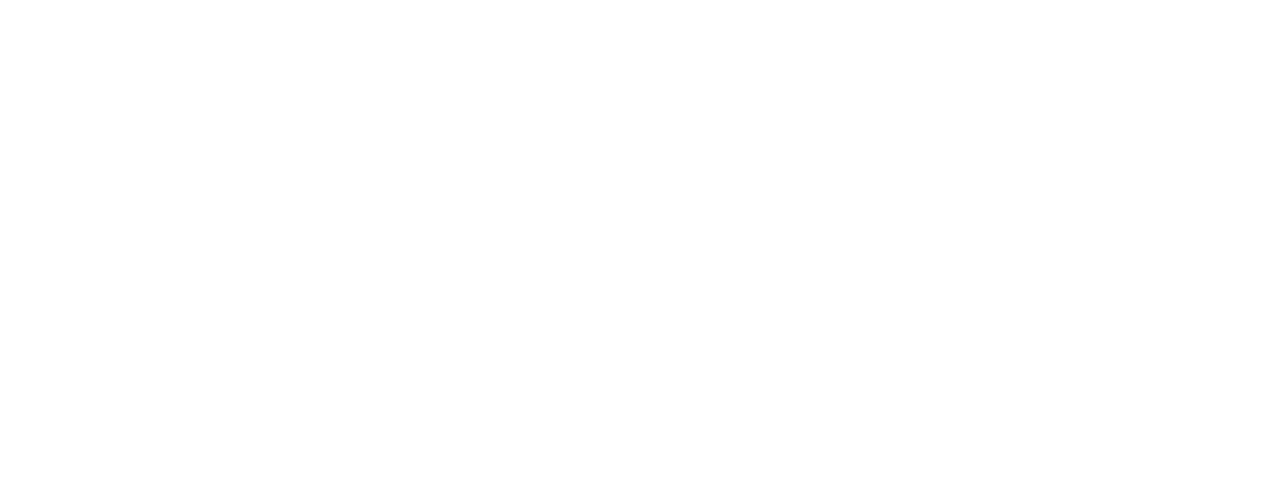
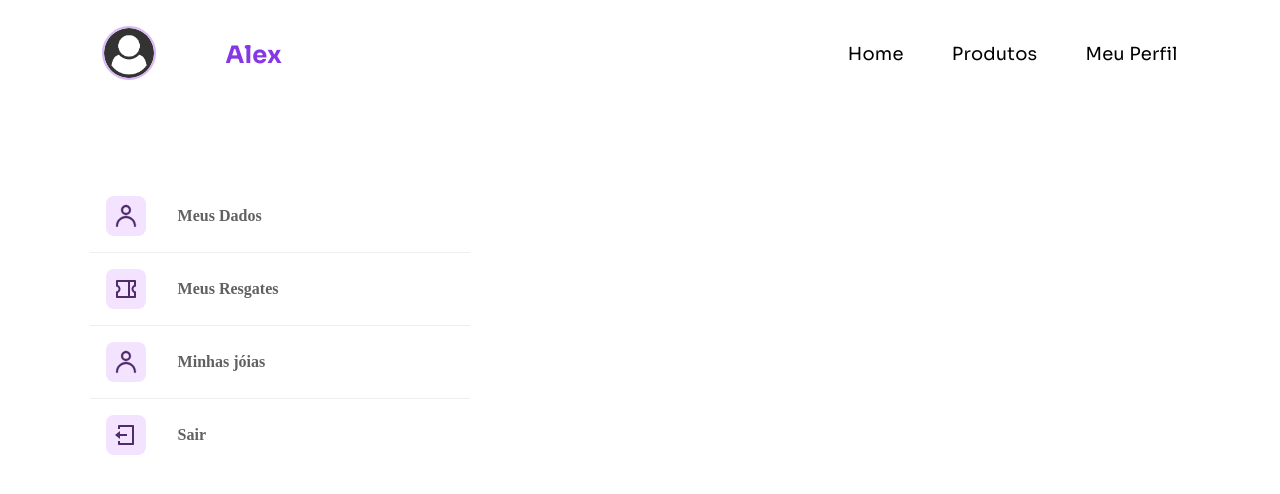
Before and after one commit to lhsmachado/Frontend-Culture-Code, a React (Vite) app: page /perfil in a window 1280 px wide. Before the commit this address had no page. Shown: the top 494 px of the page. Built offline with nearby package versions, Linux system fonts and the light colour scheme; a web font is replaced by a local one.

Commit message:
Feature: Criação da pagina de perfil

```diff
--- a/src/components/Navigation/Navigation.tsx
+++ b/src/components/Navigation/Navigation.tsx
@@ -23,7 +23,7 @@
   }
 
   let customColorsStrong = "#ffff";
-  if (location.pathname === "/produtos") {
+  if (location.pathname === "/produtos" || location.pathname === "/perfil") {
     customColorsStrong = "#8638e5";
   }
 
@@ -43,7 +43,7 @@
         <S.Links customColors={customColorslinks} to={"/produtos"}>
           {produtos}
         </S.Links>
-        <S.Links customColors={customColorslinks} to={"/home"}>
+        <S.Links customColors={customColorslinks} to={"/perfil"}>
           {myPerfil}
         </S.Links>
       </S.DivLinksNavigation>
--- a/src/components/ProfileCardJewels/ProfileCardJewelsStyle.tsx
+++ b/src/components/ProfileCardJewels/ProfileCardJewelsStyle.tsx
@@ -5,7 +5,7 @@
     width: 31rem;
     border-radius: 3rem;
     background-color: #ffffff;
-    box-shadow: 0 0 10px rgba(0, 0, 0, 0.5);
+    box-shadow: 0px 7px 30px 0px rgba(187, 192, 205, 0.4);
     padding-left: 4rem;
     padding-top: 3.75rem;
     padding-bottom: 3.75rem;
--- a/src/components/ProfileCardProductRedeems/ProfileCardProductRedeems.tsx
+++ b/src/components/ProfileCardProductRedeems/ProfileCardProductRedeems.tsx
@@ -31,6 +31,16 @@
                     </div>
 
                 </S.ProductCard>
+                <S.ProductCard>
+                    <div>
+                    <S.ProductImage src={product} />
+                    </div>
+                    <div>
+                        <S.ProductName > Headphone W820BT Bluetooth over-ear edifier   </S.ProductName >
+                        <S.ProductPrice> 2 jóias </S.ProductPrice>
+                    </div>
+
+                </S.ProductCard>
             </S.ProductList>
 
         </S.Container>
--- a/src/components/ProfileCardProductRedeems/ProfileCardProductRedeemsStyle.tsx
+++ b/src/components/ProfileCardProductRedeems/ProfileCardProductRedeemsStyle.tsx
@@ -5,7 +5,7 @@
     width: 42rem;
     border-radius: 3rem;
     background-color: #ffffff;
-    box-shadow: 0 0 10px rgba(0, 0, 0, 0.5);
+    box-shadow: 0px 7px 30px 0px rgba(187, 192, 205, 0.4);
     padding-left: 4rem;
     padding-top: 3.75rem;
     padding-bottom: 3.75rem;
--- a/src/components/ProfileCardUser/ProfileCardUserStyle.tsx
+++ b/src/components/ProfileCardUser/ProfileCardUserStyle.tsx
@@ -5,7 +5,7 @@
     width: 31rem;
     border-radius: 3rem;
     background-color: #ffffff;
-    box-shadow: 0 0 10px rgba(0, 0, 0, 0.5);
+    box-shadow: 0px 7px 30px 0px rgba(187, 192, 205, 0.4);
     padding-left: 4rem;
     padding-top: 3.75rem;
 `
--- a/src/components/ProfileMenu/ProfileMenu.tsx
+++ b/src/components/ProfileMenu/ProfileMenu.tsx
@@ -3,24 +3,38 @@
 import cupomIcon from "../../assets/cupomIcon.svg"
 import diamondIcon from "../../assets/userIcon.svg"
 import logoutIcon from "../../assets/logout-box-lineIcon.svg"
+import { useState } from "react"
+
+type OnChangeType = (value: string) => void;
+type props = {
+  onChange: OnChangeType
+}
+
+const ProfileMenu = ({ onChange}:props) =>{
+
+    const [selected, setSelected] = useState('')
+
+    const handleButtonClick = (selected:string) => {
+
+        onChange(selected);
+      };
 
 
-const ProfileMenu = () =>{
     return(
         <S.ContainerMenu>
-            <S.ButtonMenu>
+            <S.ButtonMenu onClick={() => handleButtonClick('profile')}>
                 <S.ImageContainer><img src={userIcon} alt="" /></S.ImageContainer>
                 <h4>Meus Dados</h4>
             </S.ButtonMenu>
-            <S.ButtonMenu className="border">
+            <S.ButtonMenu className="border" onClick={() => handleButtonClick('resgates')}>
             <S.ImageContainer><img src={cupomIcon} alt="" /></S.ImageContainer>
             <h4 >Meus Resgates</h4>
             </S.ButtonMenu>
-            <S.ButtonMenu className="border">
+            <S.ButtonMenu className="border" onClick={() => handleButtonClick('joias')}>
             <S.ImageContainer><img src={diamondIcon} alt="" /></S.ImageContainer>
             <h4 >Minhas jóias</h4>
             </S.ButtonMenu >
-            <S.ButtonMenu className="border">
+            <S.ButtonMenu className="border" onClick={() => handleButtonClick('sair')}>
             <S.ImageContainer><img src={logoutIcon} alt="" /></S.ImageContainer>
             <h4 >Sair</h4>
             </S.ButtonMenu>
--- /dev/null
+++ b/src/pages/Perfil/Perfil.tsx
@@ -0,0 +1,50 @@
+import { useState } from "react"
+import Navigation from "../../components/Navigation/Navigation"
+import ProfileCardJewels from "../../components/ProfileCardJewels/ProfileCardJewels"
+import ProfileCardProductRedeems from "../../components/ProfileCardProductRedeems/ProfileCardProductRedeems"
+import ProfileCard from "../../components/ProfileCardUser/ProfileCardUser"
+import ProfileMenu from "../../components/ProfileMenu/ProfileMenu"
+import * as S from "./PerfilStyle"
+
+const Perfil = () => {
+    const [selecteCard, setSelectCard] = useState('')
+
+    const handleChange = (value:string) =>{
+        setSelectCard(value)
+        console.log(value)
+    }
+
+    const cardToRender = () => {
+        switch(selecteCard){
+            case 'profile':
+                return(<ProfileCard /> );
+            case 'resgates':
+                return(<ProfileCardProductRedeems />);
+            case 'joias':
+                return(<ProfileCardJewels />);
+            case '':
+                return(<></>)
+        }
+
+    }
+
+    return(
+        <S.ContainerPage>
+            <div>
+            <Navigation
+            customColorslinks="#000000"
+            home="Home"
+            produtos="Produtos"
+            myPerfil="Meu Perfil"/>
+            </div>
+            <S.ContainerBody>
+                <ProfileMenu onChange={handleChange}/>
+                {cardToRender()}
+
+            </S.ContainerBody>
+
+        </S.ContainerPage>
+    )
+}
+
+export default Perfil
--- /dev/null
+++ b/src/pages/Perfil/PerfilStyle.tsx
@@ -0,0 +1,15 @@
+import styled from "styled-components";
+
+export const ContainerPage = styled.div`
+    display: flex;
+    flex-direction: column;
+
+`
+
+export const ContainerBody = styled.div`
+    display: flex;
+    flex-direction: row;
+    margin-top: 6rem;
+    margin-left: 7%;
+    gap: 7rem;
+`
--- a/src/routes/Rotas.tsx
+++ b/src/routes/Rotas.tsx
@@ -1,8 +1,8 @@
 import { BrowserRouter, Routes, Route } from "react-router-dom";
 import Login from "../pages/Login/Login";
 import Home from "../pages/Home/Home";
-
 import Products from "../pages/Products/Products";
+import Perfil from "../pages/Perfil/Perfil";
 
 const Rotas = () => {
   return (
@@ -11,6 +11,7 @@
         <Route path="/" element={<Login />} />
         <Route path="/home" element={<Home />} />
         <Route path="/produtos" element={<Products />} />
+        <Route path="/perfil" element={<Perfil />} />
       </Routes>
     </BrowserRouter>
   );
```
